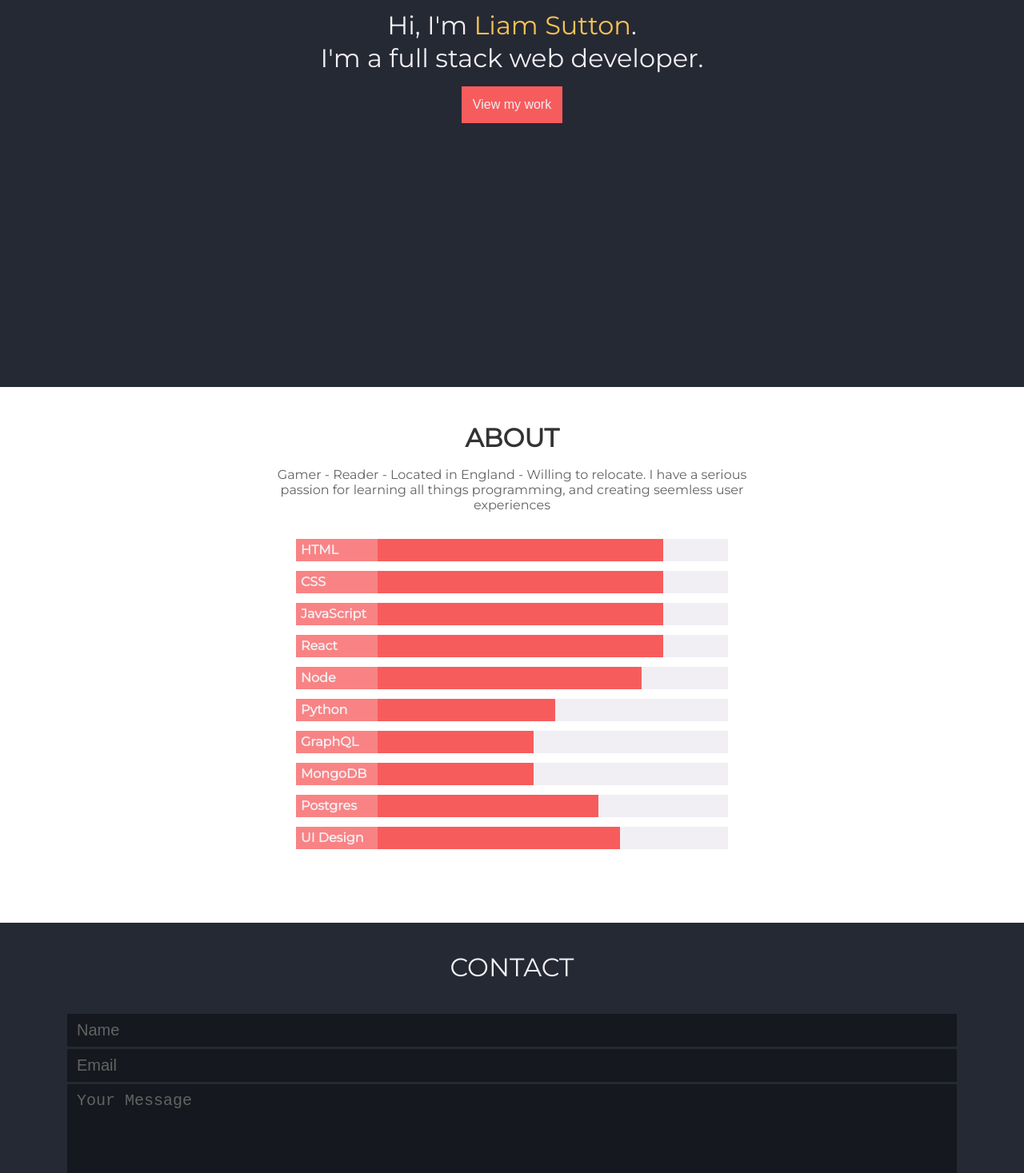
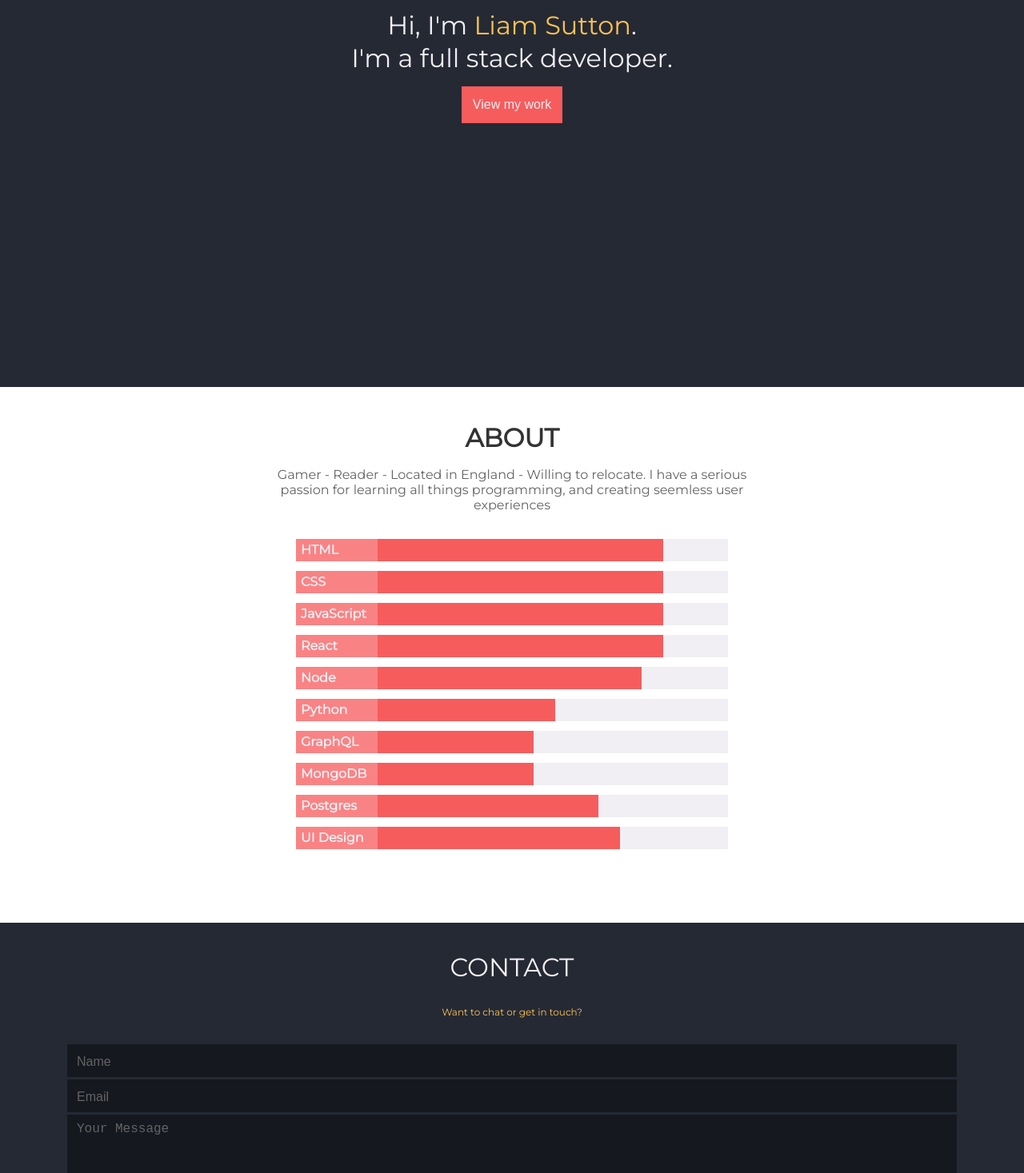
Before and after one commit to curm90/portfolio, a React (Create React App) app: page / in a window 1280 px wide. Shown: the part 316-1783 px from the top of the page at 80% size. Built offline with nearby package versions, Linux system fonts and the light colour scheme; a web font is replaced by a local one.

Commit message:
contact message

```diff
--- a/src/components/Footer.js
+++ b/src/components/Footer.js
@@ -4,6 +4,7 @@ import Contact from './Contact';
 const Footer = () => (
   <section className='footer__container'>
     <h1 className='title'>CONTACT</h1>
+    <p className='contact__text'>Want to chat or get in touch?</p>
     <Contact />
     <div className='links__container'>
       <div className='social__links'>
--- a/src/components/Header.js
+++ b/src/components/Header.js
@@ -6,7 +6,7 @@ const Header = () => (
       <h3 className='intro'>
         Hi, I&apos;m <span className='name'>Liam Sutton</span>.
       </h3>
-      <h3 className='intro'>I&apos;m a full stack web developer.</h3>
+      <h3 className='intro'>I&apos;m a full stack developer.</h3>
       <a href='#projects'>
         <button className='button'>View my work</button>
       </a>
--- a/src/styles/components/_contact.scss
+++ b/src/styles/components/_contact.scss
@@ -27,10 +27,7 @@
     ::placeholder {
       color: $off-text;
       font-weight: 400;
+      font-size: $s-size;
     }
   }
-
-  // .button {
-  //   align-self: flex-start;
-  // }
 }
--- a/src/styles/components/_footer.scss
+++ b/src/styles/components/_footer.scss
@@ -1,12 +1,17 @@
 .footer__container {
   background: $background;
   @include flex(column, space-between, center);
-  height: 55rem;
+  height: 58rem;
   padding: $xl-size 0 0 0;
 
   .title {
     color: $light-text;
     font-size: $l-size;
+  }
+
+  .contact__text {
+    font-size: $xs-size;
+    color: $secondary;
   }
 
   .links__container {
```
